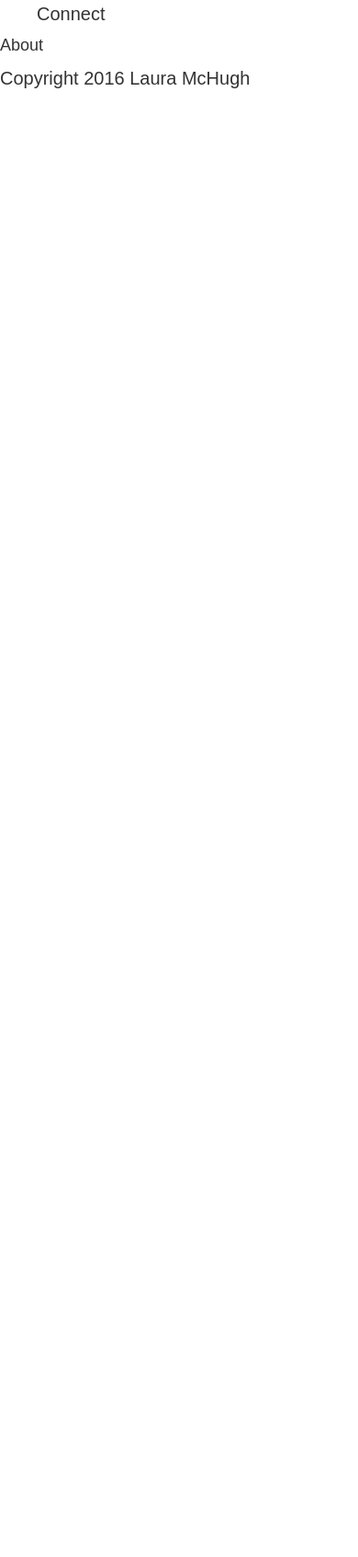
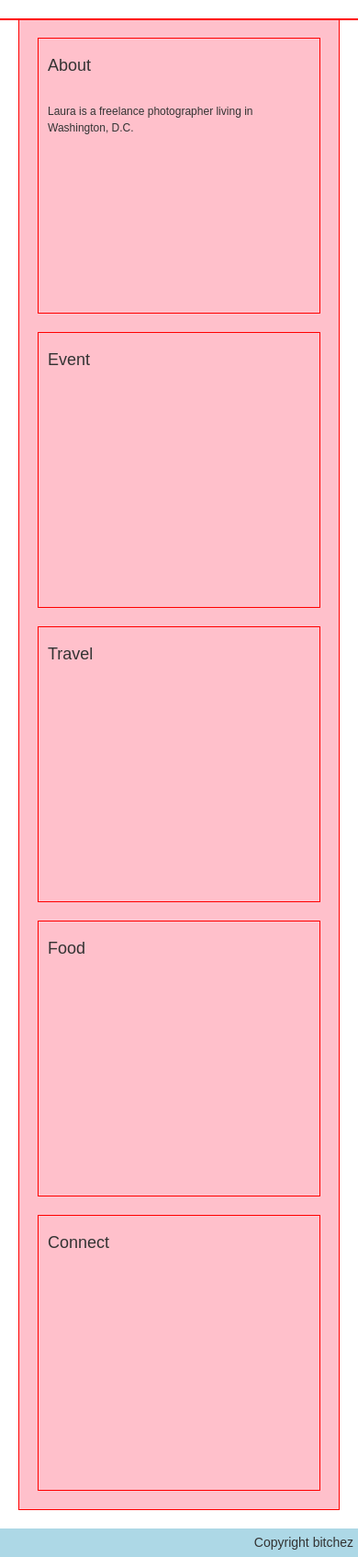
Before and after one commit to mchughla/FEWD-finalproject, a plain HTML site: page index.html in a window 390 px wide. Shown: the whole page at 92% size. Before the commit the page ends 844 px from the top, so only its background shows below. Drawn offline with nearby package versions, Linux system fonts and the light colour scheme.

Commit message:
4-12 update + images

```diff
--- a/css/main.css
+++ b/css/main.css
@@ -22,10 +22,24 @@
 .clear {
     clear: both;
 }
+.clearfix:after {
+    content: "";
+    display: table;
+    clear: both;
+}
 
 /******************************************
 /* BASE STYLES
 /*******************************************/
+header,
+main,
+section
+{
+    border: 1px solid red;
+    background-color: pink;
+    margin: 20px;
+}
+
 
 body {
 	font-family: 'Source Sans Pro', sans-serif;
@@ -34,27 +48,53 @@ body {
 	cursor: default;
 }
 
-html, body {
+.container {
     border: none;
-    padding: 0px;
+    width: 798px;
 }
-.container {
-    margin: auto;
-    border: none;
-    width: 900px;
+header {
+     position: fixed;
+     width: 100%;
+     margin: 0 0;
 }
 .nav-item {
     width: 20%;
     float: left;
 }
 
+nav a:link {
+    text-decoration: none;
+    color: red;
+}
+
 nav ul {
 	list-style: none;
 
 }
+section {
+    height: 300px;
 
+}
 
+h4 {
+    padding: 10px;
+}
+section p {
+    padding: 10px;
+    font-size: 1.2rem;
+}
 
+footer {
+    background: lightblue;
+    margin: auto;
+}
+footer p {
+    font-size: 14px;
+    font-weight: lighter;
+    text-align: right;
+    margin: 5px;
+
+}
 
 
 
@@ -74,6 +114,9 @@ nav ul {
         width: 100%;
         display: none;
 }
+    nav {
+        display: none;
+    }
     .second span {
         width: 100%;
     }
--- a/index.html
+++ b/index.html
@@ -3,45 +3,45 @@
 <head>
 	<meta charset="utf-8">
 	<title>McHugh Final Project</title>
+	<link href='https://fonts.googleapis.com/css?family=Open+Sans:400,300italic,300,400italic,600italic,600,800,700' rel='stylesheet' type='text/css'>
 	<link rel="stylesheet" href="https://maxcdn.bootstrapcdn.com/bootstrap/3.3.6/css/bootstrap.min.css" integrity="sha384-1q8mTJOASx8j1Au+a5WDVnPi2lkFfwwEAa8hDDdjZlpLegxhjVME1fgjWPGmkzs7" crossorigin="anonymous">
-	<link rel="stylesheet" href="css/reset.css">
 	<link rel="stylesheet" href="css/main.css">
 </head>
 <body>
 	<div id="container">
-		<header>
-			<nav>
+		<header class="clearfix">
+			<nav class="clearfix">
 				<ul>
-					<li class="nav-item">About</li>
-					<li>Connect</li>
+					<li class="nav-item"><a href="#">About</a></li>
+					<li class="nav-item"><a href="#">Work</a></li>
+					<li class="nav-item"><a href="#">Travel</a></li>
+					<li class="nav-item"><a href="#">Food</a></li>
+					<li class="nav-item"><a href="#">Connect</a></li>
+
 				</ul>
 			</nav>
 		</header>
-
-		<section id="about">
+		<main class="clearfix">
+		<section class="clearfix" id="about">
 			<h4>About</h4>
+			<p>Laura is a freelance photographer living in Washington, D.C.</p>
+		</section>
+		<section class="clearfix" id="event">
+			<h4>Event </h4>
+		</section>
+		<section class="clearfix" id="travel">
+			<h4>Travel </h4>
+		</section>
+		<section class="clearfix" id="food">
+			<h4>Food </h4>
+		</section>
+		<section class="clearfix" id="connect">
+			<h4>Connect</h4>
 		</section>
 
-		<section id="event-photography">
-		</section>
-
-		<section id="cycling">
-		</section>
-
-
-
-
-
-
-
-
-
-
-
-
-		<footer>
-			<p>Copyright 2016 Laura McHugh</p>
-
+	</main>
+		<footer class="clearfix">
+			<p>Copyright bitchez</p>
 		</footer>
 	</div>
 </body>
```
Also changed, not shown: images/work1.png (added), images/work2.png (added), images/work3.png (added), images/work4.png (added), images/work6.png (added), images/work7.png (added).
